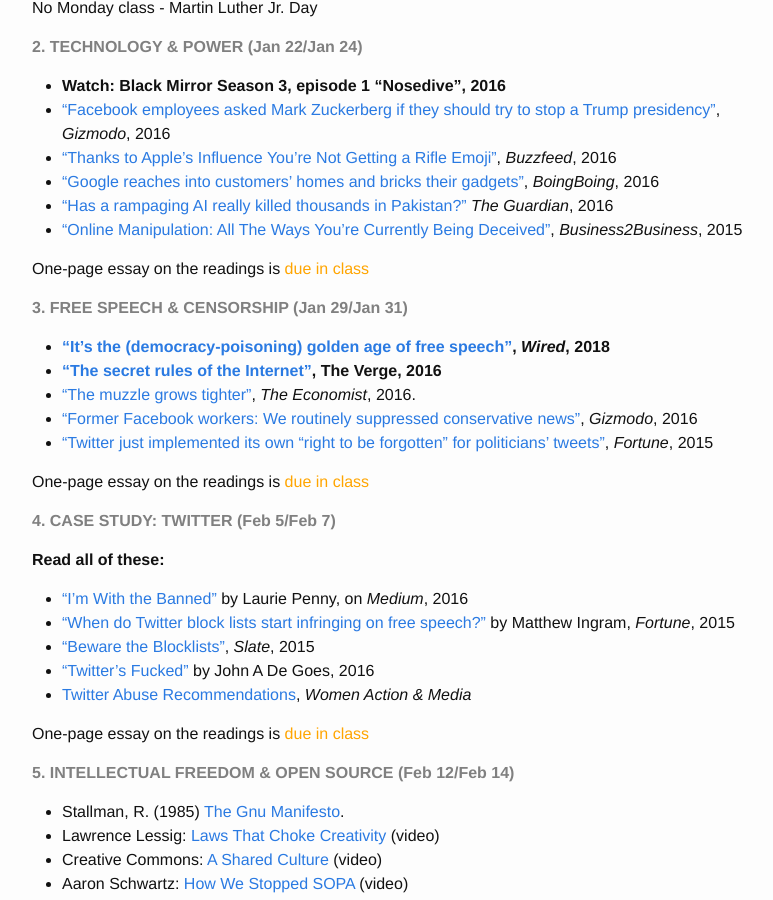
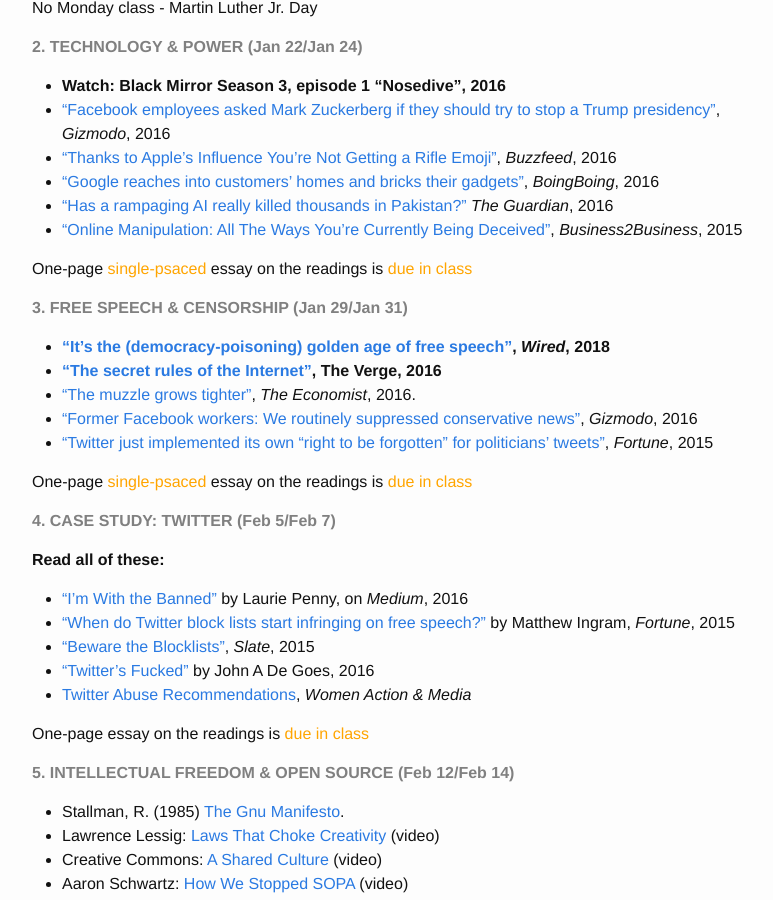
Before and after one commit to marinkala/marinkala.github.com, a Jekyll site: the page built from 5teaching.md, in a window 1280 px wide and 900 px high, scrolled down 553 px. Shown: the whole window, without its empty margins (238-1011 px from the left). Built offline with Jekyll 4.4.1, drawn with Linux system fonts in a browser that asks for light colours.

Commit message:
single-spaced

```diff
--- a/5teaching.md
+++ b/5teaching.md
@@ -35,7 +35,7 @@
 * [“Has a rampaging AI really killed thousands in Pakistan?”](https://www.theguardian.com/science/the-lay-scientist/2016/feb/18/has-a-rampaging-ai-algorithm-really-killed-thousands-in-pakistan) *The Guardian*, 2016
 * [“Online Manipulation: All The Ways You’re Currently Being Deceived”](http://www.business2community.com/online-marketing/online-manipulation-all-the-ways-youre-currently-being-deceived-01382966#uMOyRcfBuHuw6AQO.97), *Business2Business*, 2015
 
-One-page essay on the readings is <span style="color:orange">due in class</span>
+One-page <span style="color:orange">single-psaced</span> essay on the readings is <span style="color:orange">due in class</span>
 
 **<span style="color:grey">3. FREE SPEECH & CENSORSHIP (Jan 29/Jan 31)  </span>**
 
@@ -45,7 +45,7 @@
 * [“Former Facebook workers: We routinely suppressed conservative news”](http://gizmodo.com/former-facebook-workers-we-routinely-suppressed-conser-1775461006), *Gizmodo*, 2016
 * [“Twitter just implemented its own "right to be forgotten" for politicians' tweets”](http://fortune.com/2015/08/24/twitter-right-to-be-forgotten/), *Fortune*, 2015
 
-One-page essay on the readings is <span style="color:orange">due in class</span>
+One-page <span style="color:orange">single-psaced</span> essay on the readings is <span style="color:orange">due in class</span>
 
 **<span style="color:grey">4. CASE STUDY: TWITTER (Feb 5/Feb 7) </span>**
 
```
